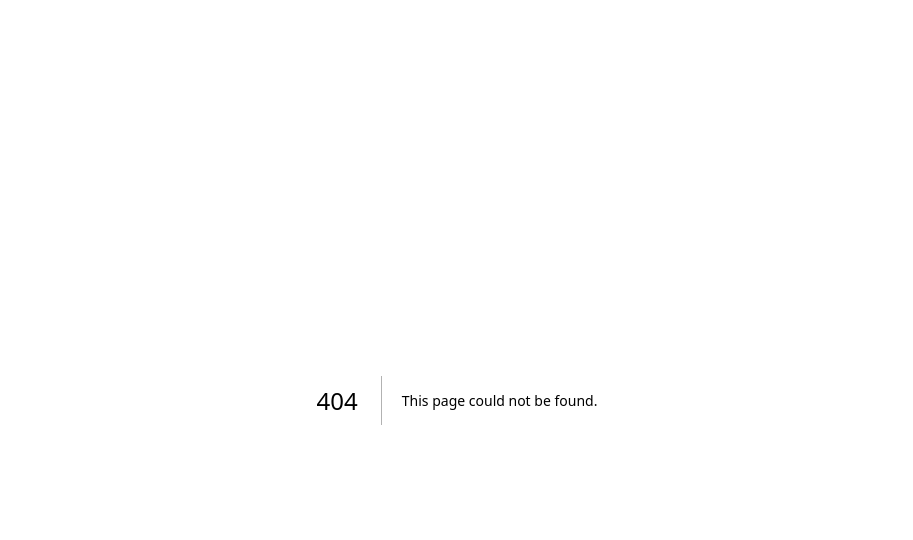
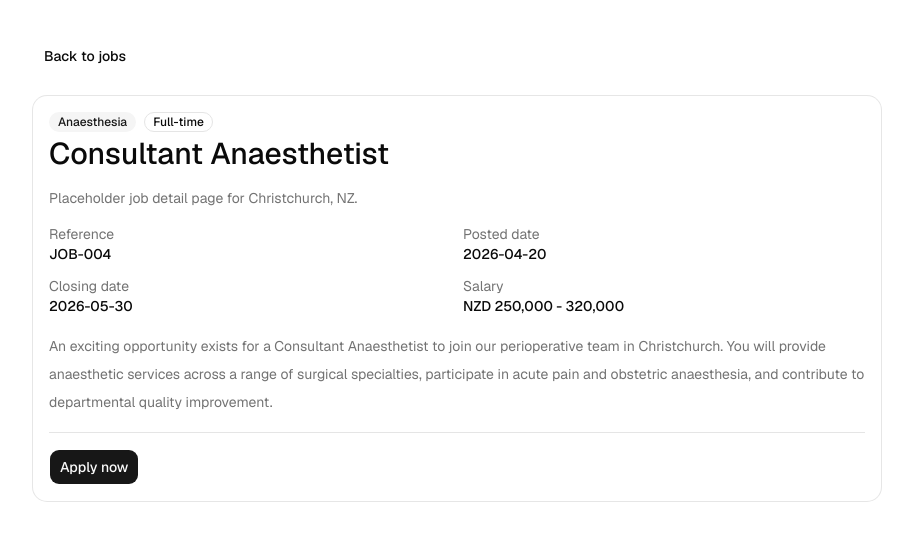
Before and after one commit to kharljhon14/job-listing, a Next.js app: page /jobs/consultant-anaesthetist in a window 1280 px wide. Before the commit this address had no page. Shown: the top 540 px of the page, without its empty margins (183-1096 px from the left). Built offline with nearby package versions, Linux system fonts and the light colour scheme.

Commit message:
[Feat] Job view page

```diff
--- /dev/null
+++ b/app/jobs/[slug]/page.tsx
@@ -0,0 +1,92 @@
+import Link from 'next/link';
+import { notFound } from 'next/navigation';
+
+import { Badge } from '@/components/ui/badge';
+import { Button } from '@/components/ui/button';
+import { Card, CardContent, CardHeader, CardTitle } from '@/components/ui/card';
+import { getJobBySlug, getJobs } from '@/lib/jobs/repository';
+
+type JobPageProps = {
+  params: Promise<{
+    slug: string;
+  }>;
+};
+
+export async function generateStaticParams() {
+  const jobs = await getJobs();
+
+  return jobs.map((job) => ({
+    slug: job.slug
+  }));
+}
+
+export default async function JobPage({ params }: JobPageProps) {
+  const { slug } = await params;
+  const job = await getJobBySlug(slug);
+
+  if (!job) {
+    notFound();
+  }
+
+  return (
+    <main className="mx-auto flex w-full max-w-4xl flex-col gap-6 px-6 py-10">
+      <Button
+        asChild
+        variant="ghost"
+        className="w-fit"
+      >
+        <Link href="/">Back to jobs</Link>
+      </Button>
+
+      <Card>
+        <CardHeader>
+          <div className="flex flex-wrap gap-2">
+            <Badge variant="secondary">{job.department}</Badge>
+            <Badge variant="outline">{job.type}</Badge>
+          </div>
+          <CardTitle className="text-3xl">{job.title}</CardTitle>
+        </CardHeader>
+
+        <CardContent className="space-y-4">
+          <p className="text-muted-foreground">Placeholder job detail page for {job.location}.</p>
+
+          <dl className="grid gap-3 text-sm sm:grid-cols-2">
+            <div>
+              <dt className="text-muted-foreground">Reference</dt>
+              <dd className="font-medium">{job.id}</dd>
+            </div>
+            <div>
+              <dt className="text-muted-foreground">Posted date</dt>
+              <dd className="font-medium">{job.postedDate}</dd>
+            </div>
+            <div>
+              <dt className="text-muted-foreground">Closing date</dt>
+              <dd className="font-medium">{job.closingDate ?? 'Open until filled'}</dd>
+            </div>
+            <div>
+              <dt className="text-muted-foreground">Salary</dt>
+              <dd className="font-medium">
+                {job.salary.currency} {job.salary.min.toLocaleString()} -{' '}
+                {job.salary.max.toLocaleString()}
+              </dd>
+            </div>
+          </dl>
+
+          <div
+            className="text-muted-foreground [&_p]:leading-7"
+            dangerouslySetInnerHTML={{ __html: job.description }}
+          />
+
+          <div className="border-t pt-4">
+            <Button
+              type="button"
+              size="lg"
+            >
+              Apply now
+            </Button>
+          </div>
+        </CardContent>
+      </Card>
+    </main>
+  );
+}
--- a/app/page.tsx
+++ b/app/page.tsx
@@ -35,7 +35,7 @@ export default async function Home() {
               </div>
               <CardTitle className="text-xl">
                 <Link
-                  href="/"
+                  href={`/jobs/${job.slug}`}
                   className="hover:underline"
                 >
                   {job.title}
@@ -72,7 +72,7 @@ export default async function Home() {
               </dl>
 
               <Button asChild>
-                <Link href="/">View role</Link>
+                <Link href={`/jobs/${job.slug}`}>View role</Link>
               </Button>
             </CardContent>
           </Card>
```
